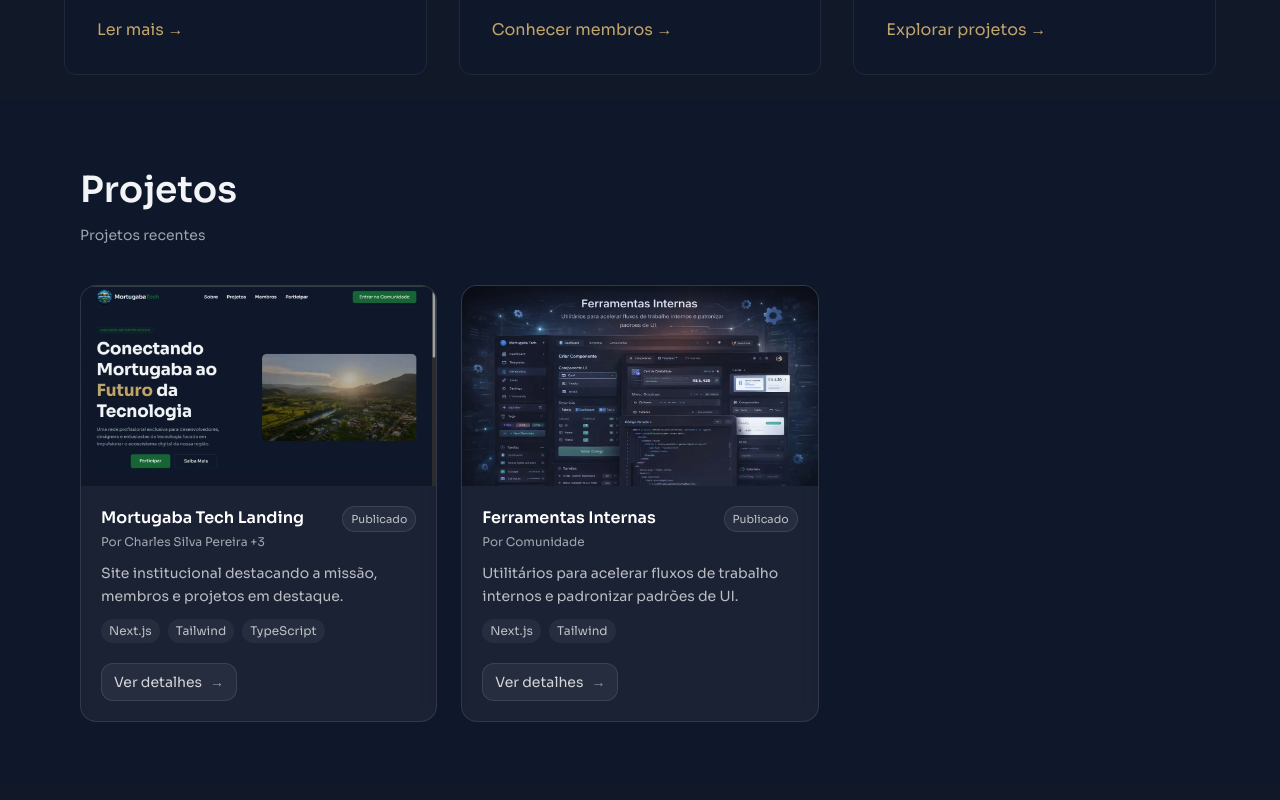
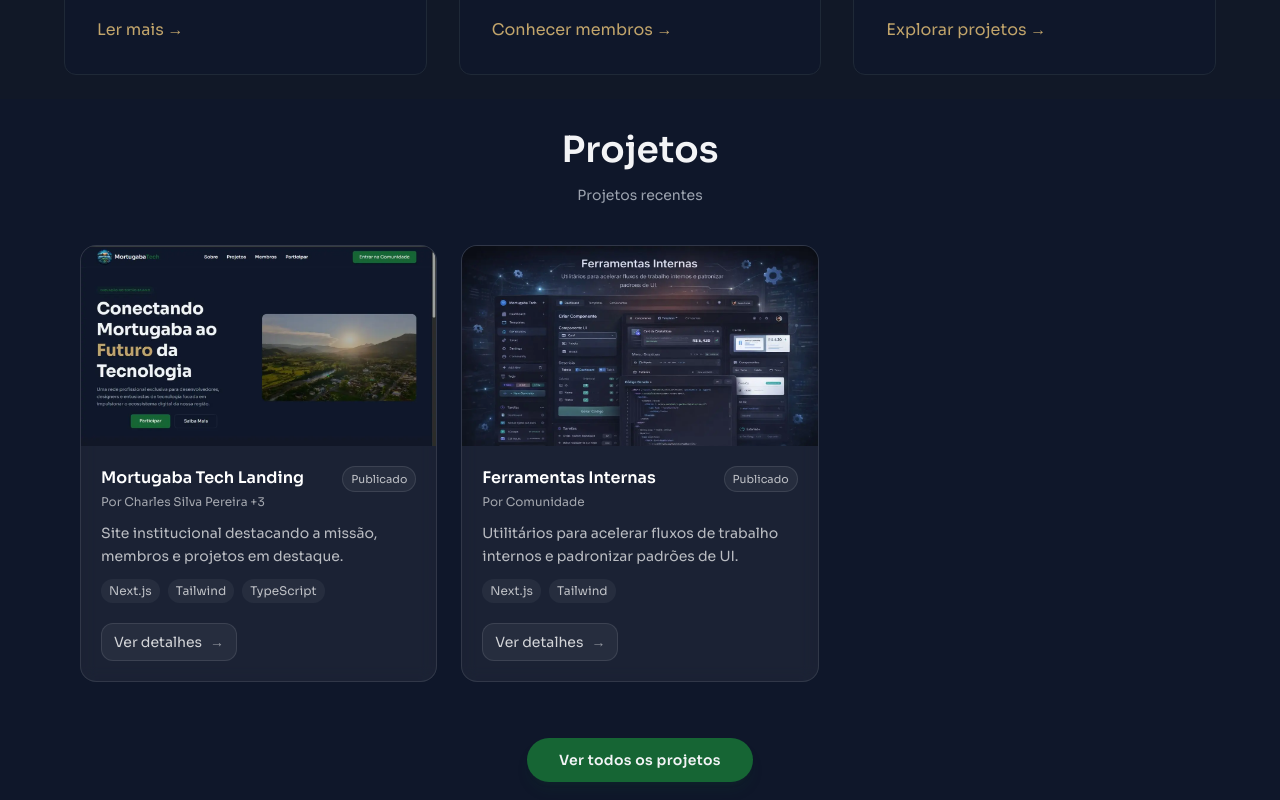
Before and after one commit to Charlesson-MP/mortugaba-tech, a Next.js app: page / in a window 1280 px wide. Shown: the part 1020-1820 px from the top of the page. Built offline with nearby package versions, Linux system fonts and the light colour scheme.

Commit message:
feat: add CTA to projects section linking to projects page and align title and subtitle in center page

```diff
--- a/app/components/Home/Projects.tsx
+++ b/app/components/Home/Projects.tsx
@@ -1,9 +1,10 @@
 "use client";
 
-import { useMemo, useState } from "react";
+import { Button } from "@/app/components/ui/Button";
 import ProjectCard, { Project } from "@/app/components/ui/ProjectCard";
 import ProjectModal from "@/app/components/ui/ProjectCardModal";
 import projects from "@/helpers/projects.json";
+import { useMemo, useState } from "react";
 
 export function Projects() {
   const [selected, setSelected] = useState<Project | null>(null);
@@ -11,10 +12,12 @@ export function Projects() {
   const visibleProjects = useMemo(() => projects.filter((p) => p.status === "published"), []);
 
   return (
-    <section id="projetos" className="mx-auto w-full max-w-6xl px-4 py-16">
+    <section id="projetos" className="mx-auto w-full max-w-6xl px-4 py-6">
       <header className="mb-10">
-        <h2 className="mb-2 text-left text-[24px] font-semibold text-text-primary md:text-[36px]">Projetos</h2>
-        <p className="text-text-secondary text-sm">Projetos recentes</p>
+        <h2 className="mb-2 text-center text-[24px] font-semibold text-text-primary md:text-[36px]">
+          Projetos
+        </h2>
+        <p className="text-center text-text-secondary text-sm">Projetos recentes</p>
       </header>
 
       <div className="grid gap-6 sm:grid-cols-2 lg:grid-cols-3">
@@ -23,6 +26,16 @@ export function Projects() {
         ))}
       </div>
 
+      <div className="mt-14 flex justify-center">
+        <Button
+          href="/projetos"
+          variant="rounded"
+          className="px-8 py-3 text-sm font-semibold tracking-wide shadow-lg shadow-brand-primary/10 transition-all hover:shadow-brand-primary/20"
+        >
+          Ver todos os projetos
+        </Button>
+      </div>
+
       <ProjectModal open={!!selected} project={selected} onClose={() => setSelected(null)} />
     </section>
   );
```
